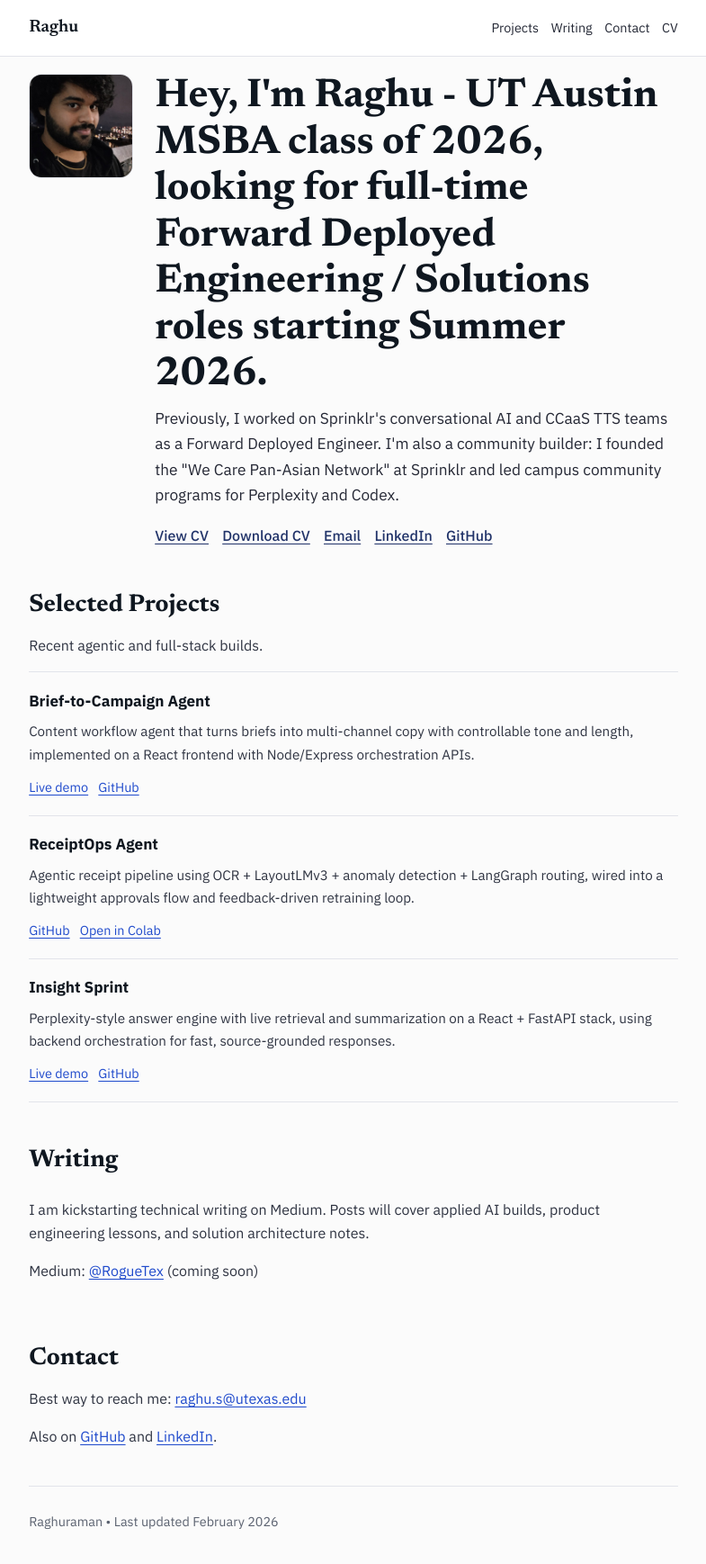
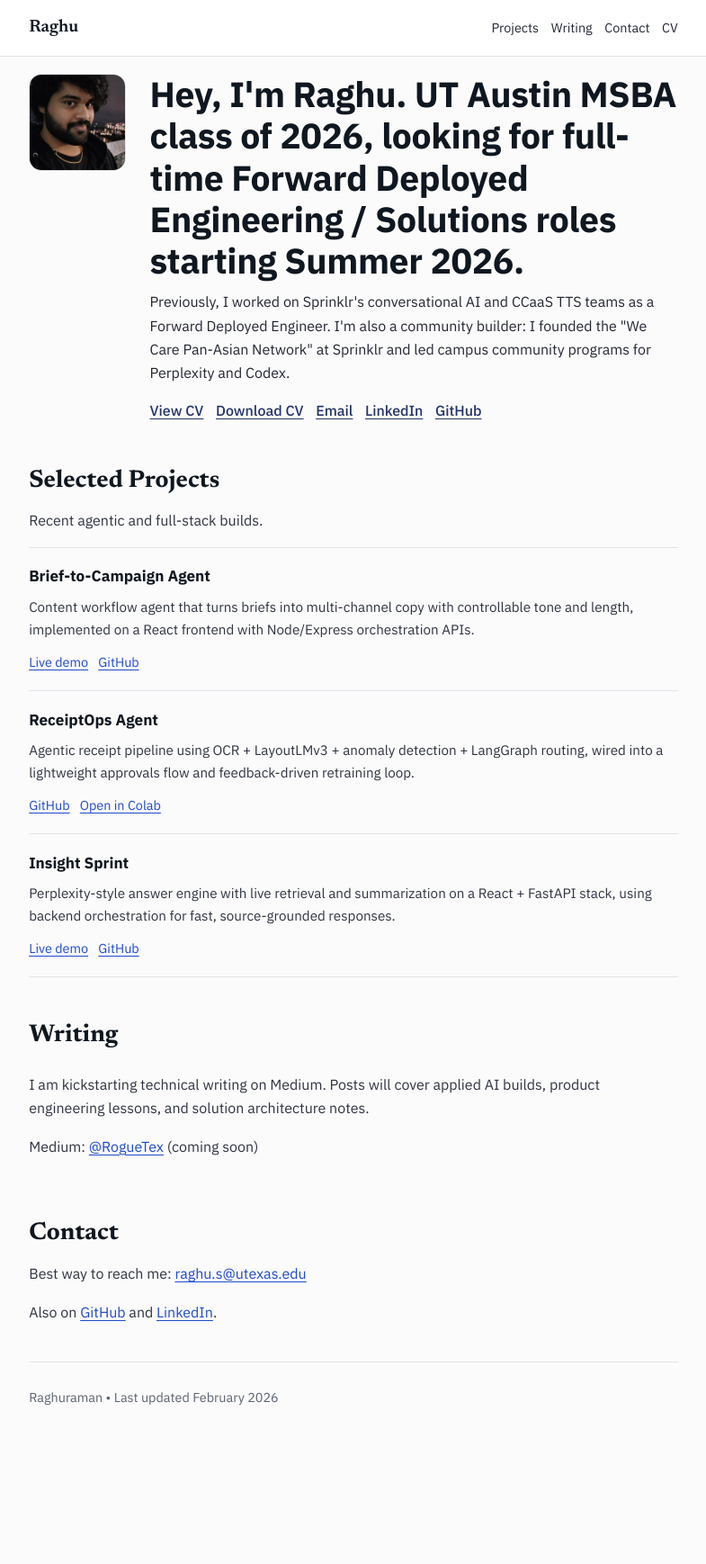
Before and after one commit to RogueTex/RogueTex.github.io, a Jekyll site: the page index.html, which Jekyll copies as it is, in a window 1280 px wide. Shown: the whole page at 90% size, without its empty margins (247-1032 px from the left). Built offline with Jekyll 4.4.1, drawn with Linux system fonts in a browser that asks for light colours; after the commit the page ends 1600 px from its top, so only the background shows below that.

Commit message:
Refine hero typography and copy readability

```diff
--- a/css/site.css
+++ b/css/site.css
@@ -92,14 +92,14 @@ section h2 {
 
 .hero-grid {
   display: grid;
-  grid-template-columns: 124px 1fr;
-  gap: 1rem;
+  grid-template-columns: 116px 1fr;
+  gap: 1.15rem;
   align-items: start;
 }
 
 .avatar {
-  width: 116px;
-  height: 116px;
+  width: 108px;
+  height: 108px;
   border-radius: 14px;
   object-fit: cover;
   border: 1px solid var(--line);
@@ -112,16 +112,18 @@ section h2 {
 }
 
 h1 {
-  font-family: "Newsreader", Georgia, serif;
-  font-size: clamp(2rem, 4vw, 2.8rem);
-  line-height: 1.15;
-  margin: 0 0 0.4rem;
+  font-family: "IBM Plex Sans", "Segoe UI", sans-serif;
+  font-size: clamp(1.85rem, 3.2vw, 2.45rem);
+  font-weight: 700;
+  line-height: 1.18;
+  letter-spacing: -0.01em;
+  margin: 0 0 0.55rem;
 }
 
 .lead {
-  font-size: 1.08rem;
+  font-size: 1rem;
   color: #242734;
-  max-width: 66ch;
+  max-width: 62ch;
   margin: 0.5rem 0 0;
 }
 
@@ -132,10 +134,10 @@ h1 {
 }
 
 .cta-row {
-  margin-top: 1.05rem;
+  margin-top: 0.95rem;
   display: flex;
   flex-wrap: wrap;
-  gap: 0.95rem;
+  gap: 0.85rem;
 }
 
 .text-link {
@@ -235,11 +237,11 @@ h1 {
 
   .hero-grid {
     grid-template-columns: 1fr;
-    gap: 1rem;
+    gap: 0.85rem;
   }
 
   .avatar {
-    width: 96px;
-    height: 96px;
+    width: 92px;
+    height: 92px;
   }
 }
--- a/index.html
+++ b/index.html
@@ -29,7 +29,7 @@
         <img class="avatar" src="/assets/Raghu_ProfilePicture.jpeg" alt="Raghuraman profile photo">
         <div>
           <h1>
-            Hey, I'm Raghu - UT Austin MSBA class of 2026, looking for full-time Forward Deployed Engineering / Solutions roles starting Summer 2026.
+            Hey, I'm Raghu. UT Austin MSBA class of 2026, looking for full-time Forward Deployed Engineering / Solutions roles starting Summer 2026.
           </h1>
           <p class="lead">
             Previously, I worked on Sprinklr's conversational AI and CCaaS TTS teams as a Forward Deployed Engineer. I'm also a community builder:
```
